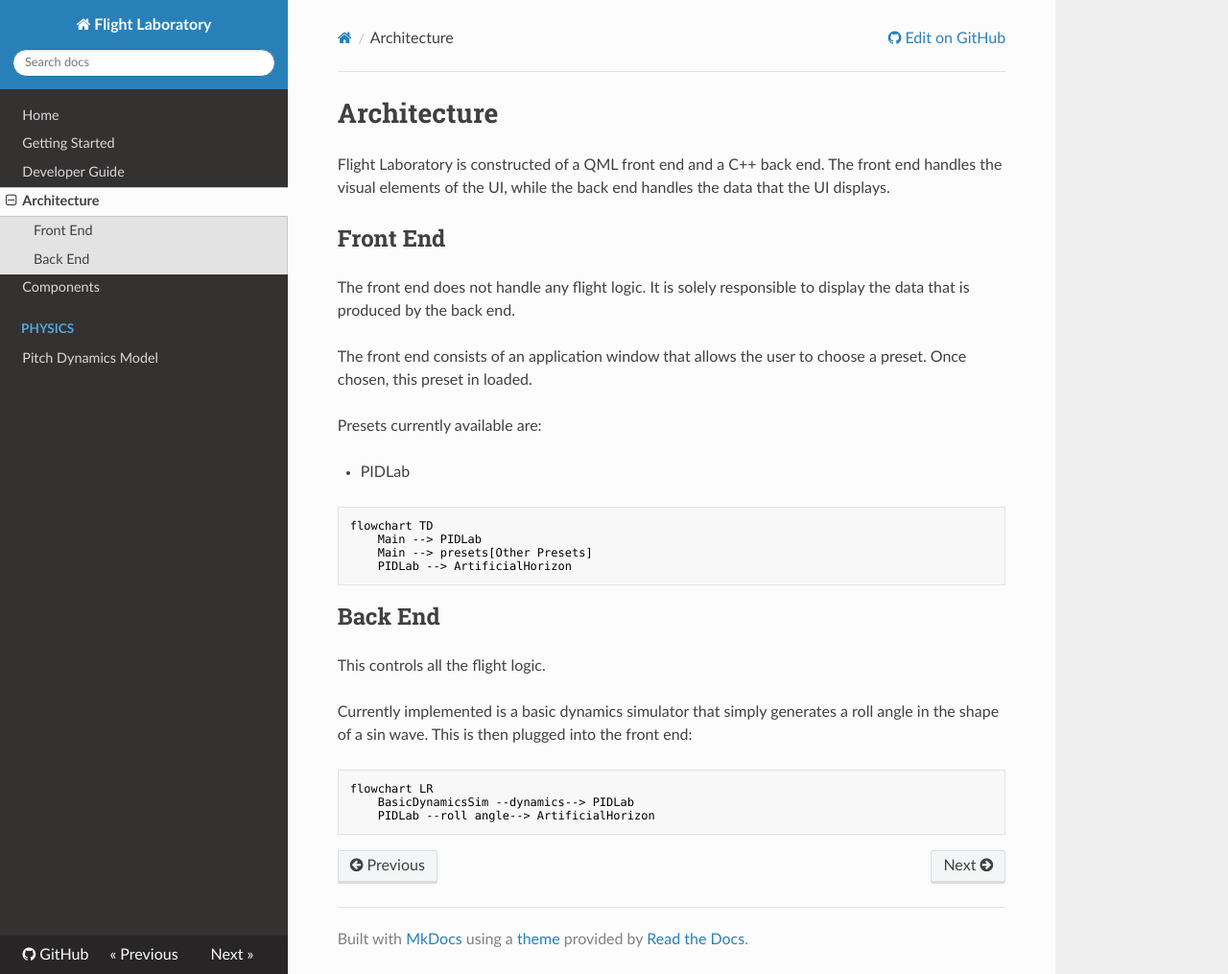
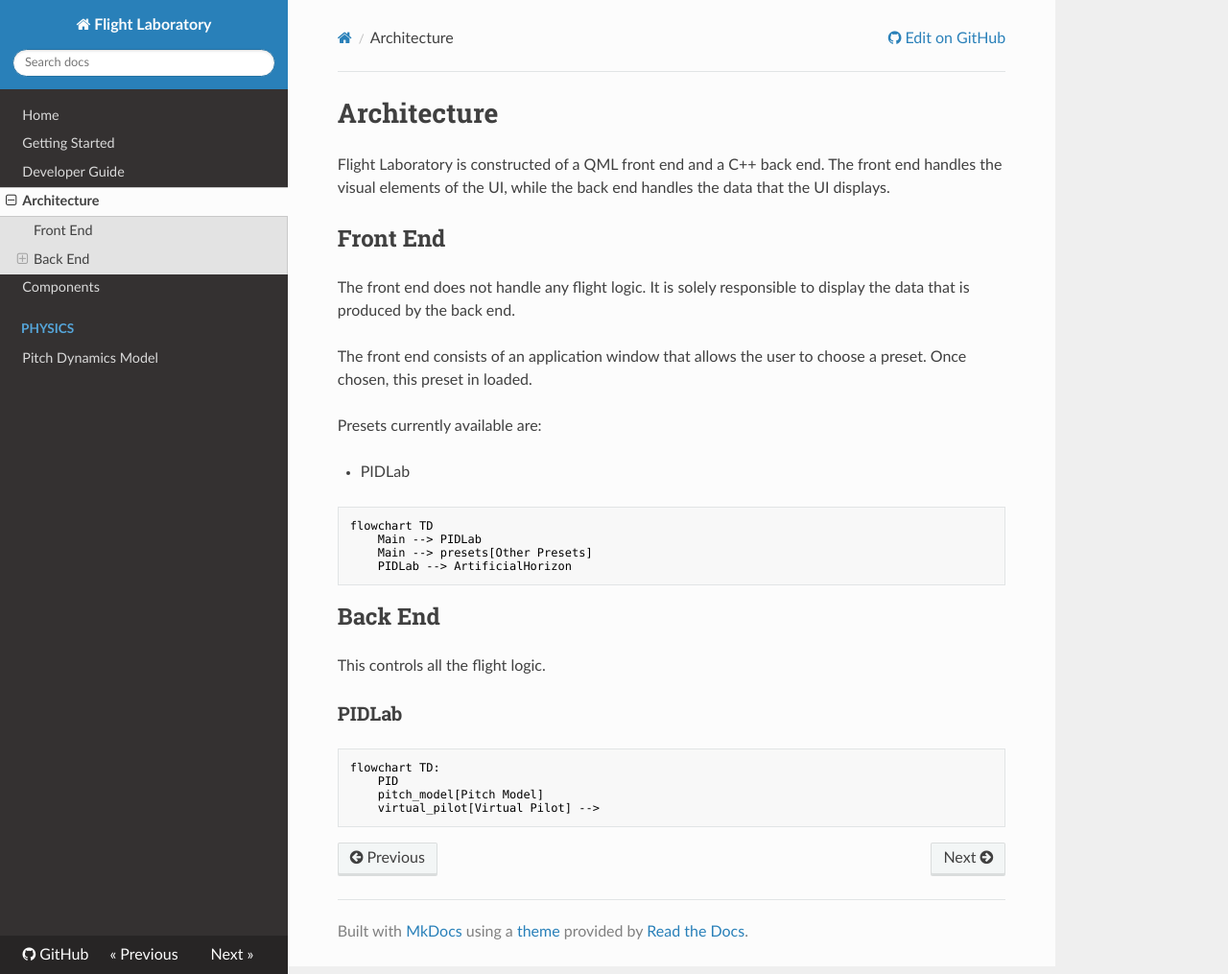
Before and after one commit to LLKE/flight-laboratory, an MkDocs documentation site: the page built from Docs/docs/architecture.md, in a window 1280 px wide and 1015 px high. Shown: the whole window at 96% size. Built offline with MkDocs 1.6.1, drawn with Linux system fonts in a browser that asks for light colours; nearby versions of some CDN libraries.

Commit message:
wip(pid): Documenting PIDLab backend.

````diff
--- a/Docs/docs/architecture.md
+++ b/Docs/docs/architecture.md
@@ -23,10 +23,11 @@ flowchart TD
 
 This controls all the flight logic.
 
-Currently implemented is a basic dynamics simulator that simply generates a roll angle in the shape of a sin wave. This is then plugged into the front end:
+### PIDLab
 
 ```mermaid
-flowchart LR
-    BasicDynamicsSim --dynamics--> PIDLab
-    PIDLab --roll angle--> ArtificialHorizon
+flowchart TD:
+    PID
+    pitch_model[Pitch Model]
+    virtual_pilot[Virtual Pilot] -->
 ```
````
Also changed, not shown: Docs/docs/components.md (+4 -0 lines).
